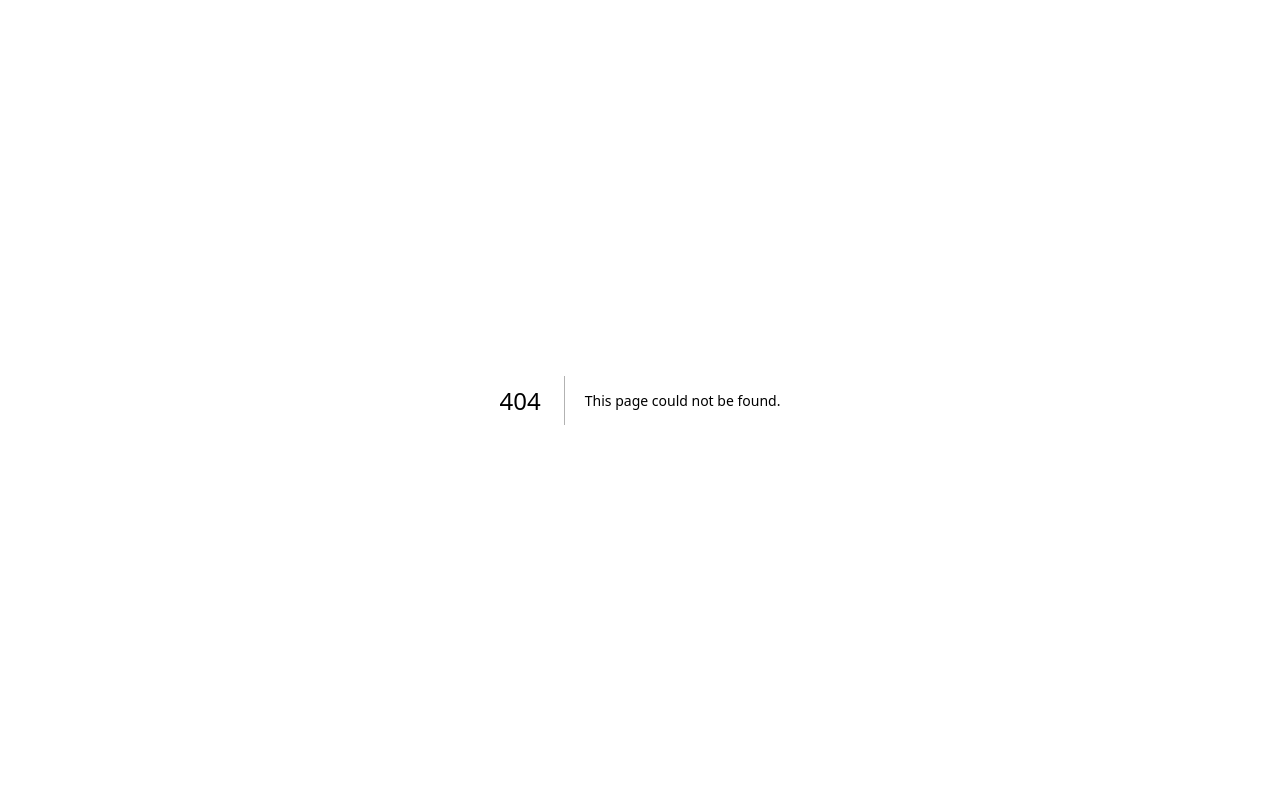
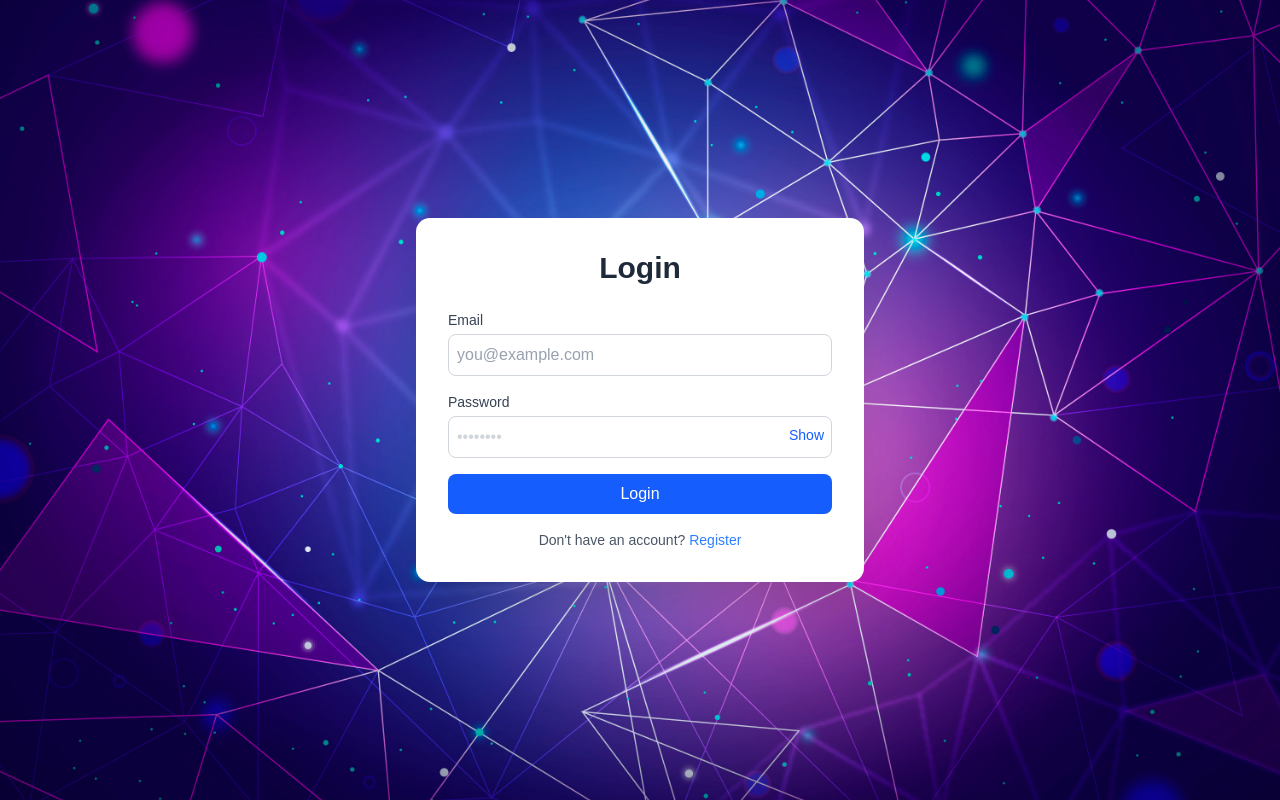
Before and after one commit to manishiiitl1261/Multilingual-Video-calling-platform-, a Next.js app: page /LogIn in a window 1280 px wide. Before the commit this address had no page. Built offline with nearby package versions, Linux system fonts and the light colour scheme.

Commit message:
login page added

```diff
--- /dev/null
+++ b/src/Components/LogIn/login.jsx
@@ -0,0 +1,129 @@
+import React, { useState } from "react";
+
+const LoginPage = () => {
+  const [formData, setFormData] = useState({
+    email: "",
+    password: "",
+  });
+
+  const [error, setError] = useState("");
+  const [success, setSuccess] = useState("");
+  const [showPassword, setShowPassword] = useState(false);
+
+  const handleChange = (e) => {
+    setFormData((prev) => ({
+      ...prev,
+      [e.target.name]: e.target.value,
+    }));
+  };
+
+  const togglePasswordVisibility = () => {
+    setShowPassword((prev) => !prev);
+  };
+
+  const handleSubmit = (e) => {
+    e.preventDefault();
+    const { email, password } = formData;
+
+    // Simple Validation
+    if (!email || !password) {
+      setError("All fields are required!");
+      setSuccess("");
+      return;
+    }
+
+    // Simulate login logic
+    if (email === "user@example.com" && password === "password123") {
+      setError("");
+      setSuccess("Login Successful!");
+      // Redirect or further logic can go here
+    } else {
+      setError("Invalid credentials!");
+      setSuccess("");
+    }
+  };
+
+  return (
+    <div className="flex items-center justify-center min-h-screen">
+      <div className="w-full max-w-md p-8 bg-white shadow-2xl rounded-xl">
+        <h2 className="mb-6 text-3xl font-bold text-center text-gray-800">
+          Login
+        </h2>
+
+        {error && (
+          <div className="px-4 py-2 mb-4 text-red-700 bg-red-100 rounded">
+            {error}
+          </div>
+        )}
+        {success && (
+          <div className="px-4 py-2 mb-4 text-green-700 bg-green-100 rounded">
+            {success}
+          </div>
+        )}
+
+        <form onSubmit={handleSubmit} className="space-y-4">
+          <div>
+            <label
+              htmlFor="email"
+              className="block text-sm font-medium text-gray-700"
+            >
+              Email
+            </label>
+            <input
+              type="email"
+              name="email"
+              id="email"
+              value={formData.email}
+              onChange={handleChange}
+              className="w-full p-2 mt-1 text-black border border-gray-300 rounded-md focus:outline-none focus:ring-2 focus:ring-blue-500 placeholder:text-gray-400 "
+              placeholder="you@example.com"
+            />
+          </div>
+
+          <div>
+            <label
+              htmlFor="password"
+              className="block text-sm font-medium text-gray-700"
+            >
+              Password
+            </label>
+            <div className="relative">
+              <input
+                type={showPassword ? "text" : "password"}
+                name="password"
+                id="password"
+                value={formData.password}
+                onChange={handleChange}
+                className="w-full p-2 pr-12 mt-1 text-black border border-gray-300 rounded-md focus:outline-none focus:ring-2 focus:ring-blue-500 placeholder:text-gray-300"
+                placeholder="••••••••"
+              />
+              <button
+                type="button"
+                onClick={togglePasswordVisibility}
+                className="absolute text-sm text-blue-600 transform -translate-y-1/2 right-2 top-1/2 hover:underline focus:outline-none"
+              >
+                {showPassword ? "Hide" : "Show"}
+              </button>
+            </div>
+          </div>
+
+          <button
+            type="submit"
+            className="w-full py-2 text-white transition-all bg-blue-600 rounded-md hover:bg-blue-700"
+          >
+            Login
+          </button>
+        </form>
+
+        <p className="mt-4 text-sm text-center text-gray-600">
+          Don't have an account?{" "}
+          <a href="#" className="text-blue-500 hover:underline">
+            Register
+          </a>
+        </p>
+      </div>
+    </div>
+  );
+};
+
+export default LoginPage;
--- /dev/null
+++ b/src/pages/LogIn/index.tsx
@@ -0,0 +1,20 @@
+// import Navbar from "@/Components/Navbar/Navbar";
+
+// import ItemsContainer from "@/Components/ContactUs/ItemContainer";
+// import Member from "@/Components/ContactUs/Member";
+// import Contact from "@/Components/ContactUs/Contact";
+import SignUp from "@/Components/LogIn/login";
+import  LogIn  from "@/Components/LogIn/login";
+export default function Home() {
+  return (
+    <>
+      {/* <Navbar />
+      <main className="mt-20 sm:mt-30">
+        <Contact />
+        <Member />
+      </main>
+      <ItemsContainer /> */}
+      <LogIn />
+    </>
+  );
+}
```
